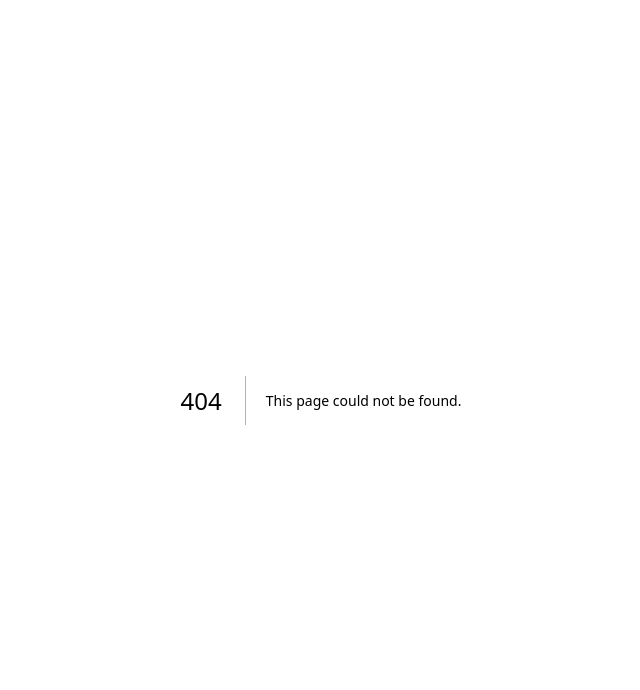
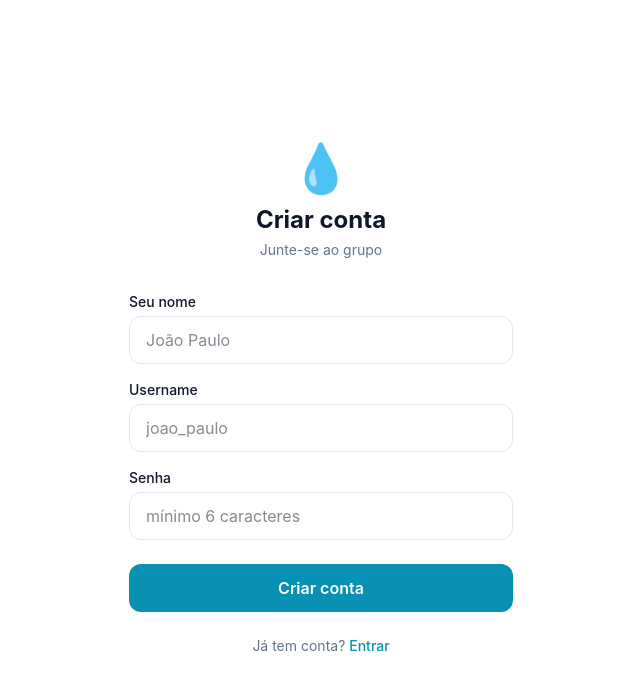
Before and after one commit to joaopaulodaree/water-rats, a Next.js app: page /register in a window 1280 px wide. Before the commit this address had no page. Shown: the top 690 px of the page, without its empty margins (319-959 px from the left). Built offline with nearby package versions, Linux system fonts and the light colour scheme; a web font is replaced by a local one.

Commit message:
feat: authentication screens and server actions
Login and register pages using useActionState (React 19). Username maps
to {username}@waterrats.local internally — no real email required.
Server actions handle signIn, signUp, and logout with redirect.

```diff
--- /dev/null
+++ b/app/actions/auth.ts
@@ -0,0 +1,61 @@
+"use server";
+
+import { createClient } from "@/lib/supabase/server";
+import { redirect } from "next/navigation";
+
+export async function login(formData: FormData) {
+  const supabase = await createClient();
+  const username = (formData.get("username") as string).trim().toLowerCase();
+  const password = formData.get("password") as string;
+
+  const { error } = await supabase.auth.signInWithPassword({
+    email: `${username}@waterrats.local`,
+    password,
+  });
+
+  if (error) {
+    return { error: "Usuário ou senha incorretos." };
+  }
+
+  redirect("/");
+}
+
+export async function register(formData: FormData) {
+  const supabase = await createClient();
+  const username = (formData.get("username") as string).trim().toLowerCase();
+  const password = formData.get("password") as string;
+  const displayName = (formData.get("display_name") as string).trim();
+
+  if (username.length < 3) {
+    return { error: "Username deve ter pelo menos 3 caracteres." };
+  }
+  if (password.length < 6) {
+    return { error: "Senha deve ter pelo menos 6 caracteres." };
+  }
+  if (!displayName) {
+    return { error: "Nome é obrigatório." };
+  }
+
+  const { error } = await supabase.auth.signUp({
+    email: `${username}@waterrats.local`,
+    password,
+    options: {
+      data: { display_name: displayName },
+    },
+  });
+
+  if (error) {
+    if (error.message.includes("already registered")) {
+      return { error: "Username já em uso. Escolha outro." };
+    }
+    return { error: error.message };
+  }
+
+  redirect("/");
+}
+
+export async function logout() {
+  const supabase = await createClient();
+  await supabase.auth.signOut();
+  redirect("/login");
+}
--- /dev/null
+++ b/app/login/page.tsx
@@ -0,0 +1,82 @@
+"use client";
+
+import { useActionState } from "react";
+import Link from "next/link";
+import { login } from "@/app/actions/auth";
+
+const initialState = { error: "" };
+
+export default function LoginPage() {
+  const [state, formAction, pending] = useActionState(
+    async (_prev: typeof initialState, formData: FormData) => {
+      const result = await login(formData);
+      return result ?? initialState;
+    },
+    initialState
+  );
+
+  return (
+    <div className="min-h-screen flex flex-col items-center justify-center px-6 bg-white">
+      <div className="w-full max-w-sm">
+        {/* Logo */}
+        <div className="text-center mb-8">
+          <div className="text-5xl mb-3">💧</div>
+          <h1 className="text-2xl font-bold text-[#0f172a]">Water Rats</h1>
+          <p className="text-sm text-[#64748b] mt-1">Quem bebe mais água hoje?</p>
+        </div>
+
+        <form action={formAction} className="space-y-4">
+          <div>
+            <label htmlFor="username" className="block text-sm font-medium text-[#0f172a] mb-1">
+              Username
+            </label>
+            <input
+              id="username"
+              name="username"
+              type="text"
+              autoComplete="username"
+              autoCapitalize="none"
+              required
+              className="w-full h-12 px-4 rounded-xl border border-[#e2e8f0] text-[#0f172a] text-base focus:outline-none focus:border-[#0891b2] focus:ring-2 focus:ring-[#0891b2]/20"
+              placeholder="seu_username"
+            />
+          </div>
+
+          <div>
+            <label htmlFor="password" className="block text-sm font-medium text-[#0f172a] mb-1">
+              Senha
+            </label>
+            <input
+              id="password"
+              name="password"
+              type="password"
+              autoComplete="current-password"
+              required
+              className="w-full h-12 px-4 rounded-xl border border-[#e2e8f0] text-[#0f172a] text-base focus:outline-none focus:border-[#0891b2] focus:ring-2 focus:ring-[#0891b2]/20"
+              placeholder="••••••••"
+            />
+          </div>
+
+          {state.error && (
+            <p className="text-sm text-[#ef4444] text-center">{state.error}</p>
+          )}
+
+          <button
+            type="submit"
+            disabled={pending}
+            className="w-full h-12 bg-[#0891b2] hover:bg-[#0e7490] text-white font-semibold rounded-xl text-base transition-colors disabled:opacity-60 mt-2"
+          >
+            {pending ? "Entrando…" : "Entrar"}
+          </button>
+        </form>
+
+        <p className="text-center text-sm text-[#64748b] mt-6">
+          Novo por aqui?{" "}
+          <Link href="/register" className="text-[#0891b2] font-medium">
+            Criar conta
+          </Link>
+        </p>
+      </div>
+    </div>
+  );
+}
--- /dev/null
+++ b/app/register/page.tsx
@@ -0,0 +1,96 @@
+"use client";
+
+import { useActionState } from "react";
+import Link from "next/link";
+import { register } from "@/app/actions/auth";
+
+const initialState = { error: "" };
+
+export default function RegisterPage() {
+  const [state, formAction, pending] = useActionState(
+    async (_prev: typeof initialState, formData: FormData) => {
+      const result = await register(formData);
+      return result ?? initialState;
+    },
+    initialState
+  );
+
+  return (
+    <div className="min-h-screen flex flex-col items-center justify-center px-6 bg-white">
+      <div className="w-full max-w-sm">
+        <div className="text-center mb-8">
+          <div className="text-5xl mb-3">💧</div>
+          <h1 className="text-2xl font-bold text-[#0f172a]">Criar conta</h1>
+          <p className="text-sm text-[#64748b] mt-1">Junte-se ao grupo</p>
+        </div>
+
+        <form action={formAction} className="space-y-4">
+          <div>
+            <label htmlFor="display_name" className="block text-sm font-medium text-[#0f172a] mb-1">
+              Seu nome
+            </label>
+            <input
+              id="display_name"
+              name="display_name"
+              type="text"
+              autoComplete="name"
+              required
+              className="w-full h-12 px-4 rounded-xl border border-[#e2e8f0] text-[#0f172a] text-base focus:outline-none focus:border-[#0891b2] focus:ring-2 focus:ring-[#0891b2]/20"
+              placeholder="João Paulo"
+            />
+          </div>
+
+          <div>
+            <label htmlFor="username" className="block text-sm font-medium text-[#0f172a] mb-1">
+              Username
+            </label>
+            <input
+              id="username"
+              name="username"
+              type="text"
+              autoComplete="username"
+              autoCapitalize="none"
+              required
+              className="w-full h-12 px-4 rounded-xl border border-[#e2e8f0] text-[#0f172a] text-base focus:outline-none focus:border-[#0891b2] focus:ring-2 focus:ring-[#0891b2]/20"
+              placeholder="joao_paulo"
+            />
+          </div>
+
+          <div>
+            <label htmlFor="password" className="block text-sm font-medium text-[#0f172a] mb-1">
+              Senha
+            </label>
+            <input
+              id="password"
+              name="password"
+              type="password"
+              autoComplete="new-password"
+              required
+              className="w-full h-12 px-4 rounded-xl border border-[#e2e8f0] text-[#0f172a] text-base focus:outline-none focus:border-[#0891b2] focus:ring-2 focus:ring-[#0891b2]/20"
+              placeholder="mínimo 6 caracteres"
+            />
+          </div>
+
+          {state.error && (
+            <p className="text-sm text-[#ef4444] text-center">{state.error}</p>
+          )}
+
+          <button
+            type="submit"
+            disabled={pending}
+            className="w-full h-12 bg-[#0891b2] hover:bg-[#0e7490] text-white font-semibold rounded-xl text-base transition-colors disabled:opacity-60 mt-2"
+          >
+            {pending ? "Criando conta…" : "Criar conta"}
+          </button>
+        </form>
+
+        <p className="text-center text-sm text-[#64748b] mt-6">
+          Já tem conta?{" "}
+          <Link href="/login" className="text-[#0891b2] font-medium">
+            Entrar
+          </Link>
+        </p>
+      </div>
+    </div>
+  );
+}
```
